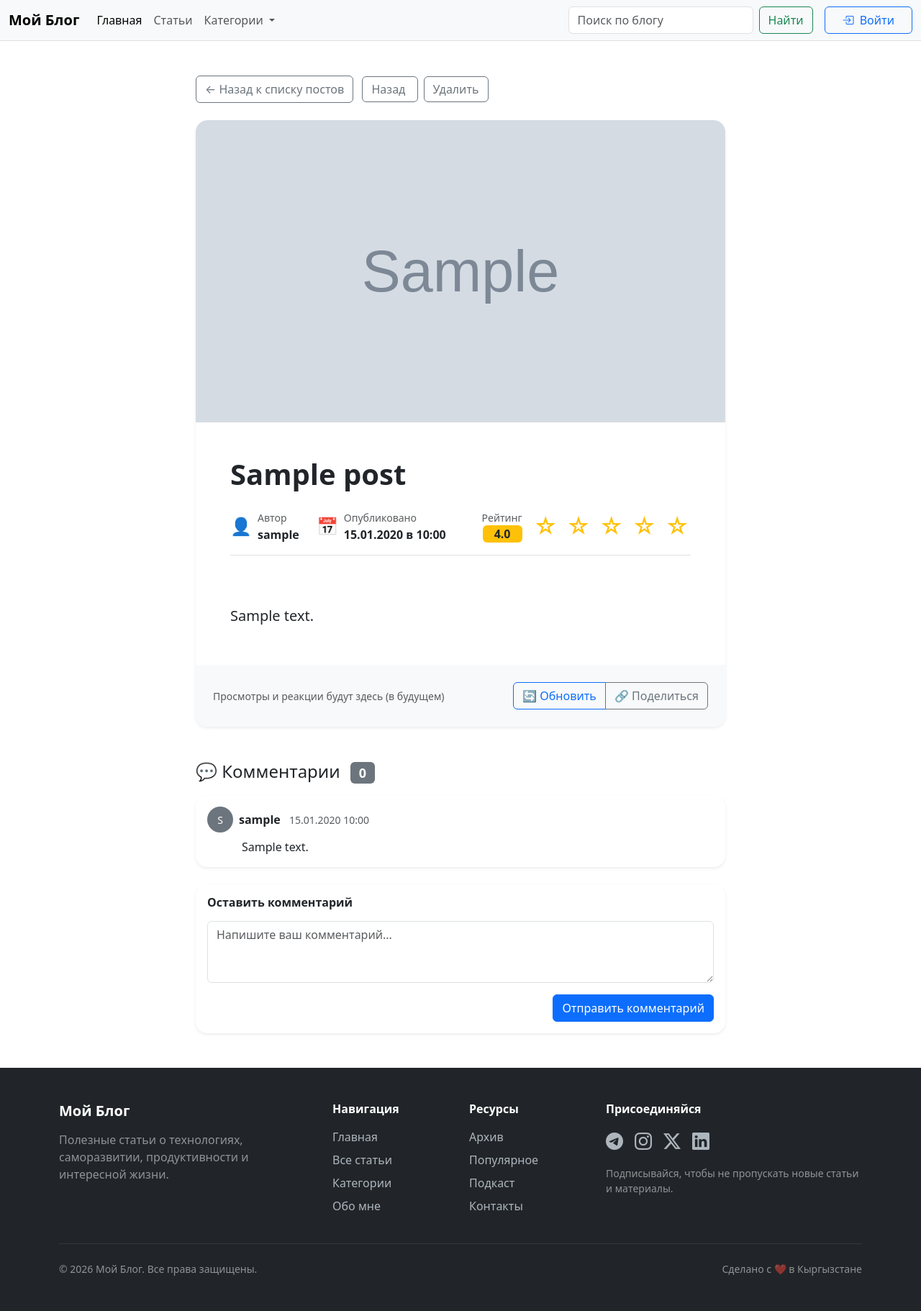
After one commit to Mixa101/66-2, a Django app: page /posts/1 in a window 1280 px wide. The commit adds this page. Shown: the whole page at 72% size. Run offline with Django 5.2, Linux system fonts and the light colour scheme; tables that the repository leaves empty hold one stand-in row (values such as "Sample post"); grey boxes marked "Sample" are stand-in pictures.

Commit message:
lesson 8

```diff
--- a/blog/settings.py
+++ b/blog/settings.py
@@ -126,3 +126,4 @@ STATIC_URL = "static/"
 STATICFILES_DIRS = [
     BASE_DIR / "static",
 ]
+# ============================ SQL LOGGING ============================
--- a/blog/urls.py
+++ b/blog/urls.py
@@ -20,17 +20,34 @@ from django.conf.urls.static import static
 from django.contrib import admin
 from django.urls import path
 
-from posts.views import about, home, post_create, post_list
+from posts.views import (
+    CreateCommentGenericView,
+    DeletePostView,
+    PostDetailView,
+    PostListView,
+    PostUpdateView,
+    about,
+    home,
+    my_posts,
+    post_create,
+)
 from users.views import login_view, register_view
 
 urlpatterns = [
     path("admin", admin.site.urls),
     path("", home),
     path("about/", about, name="about"),
-    path("posts/", post_list, name="post_list"),
+    path("posts/", PostListView.as_view(), name="post_list"),
+    path("posts/<int:pk>", PostDetailView.as_view(), name="post_detail"),
     path("posts/create", post_create, name="post_create"),
+    path("posts/edit/<int:pk>", PostUpdateView.as_view(), name="post_edit"),
+    path("posts/my_posts", my_posts, name="my_posts"),
+    path(
+        "posts/<int:pk>/comment", CreateCommentGenericView.as_view(), name="add_comment"
+    ),
     path("user/login/", login_view, name="login"),
     path("user/register/", register_view, name="register"),
+    path("posts/<int:pk>/delete", DeletePostView.as_view(), name="delete_post"),
 ]
 
 if settings.DEBUG:
--- a/posts/views.py
+++ b/posts/views.py
@@ -1,10 +1,28 @@
+from typing import Any
+
 from django.contrib.auth.decorators import login_required
+from django.contrib.auth.mixins import LoginRequiredMixin
+from django.db.models import Q
+from django.db.models.query import QuerySet
+from django.forms.models import BaseModelForm
+from django.http import HttpResponseRedirect
 from django.http.request import HttpRequest
-from django.http.response import HttpResponse, HttpResponseBadRequest
+from django.http.response import (
+    HttpResponse,
+    HttpResponseBadRequest,
+)
 from django.shortcuts import redirect, render
+from django.urls import reverse, reverse_lazy
+from django.views.generic import (
+    CreateView,
+    DeleteView,
+    DetailView,
+    ListView,
+    UpdateView,
+)
 
-from posts.form import PostForm
-from posts.models import Post
+from posts.form import PostEditForm, PostForm
+from posts.models import Comment, Post
 
 
 def home(request):
@@ -21,17 +39,45 @@ def about(request):
     return HttpResponseBadRequest(response)
 
 
-def post_list(request: HttpRequest):
+# def post_list(request: HttpRequest):
 
-    posts = Post.objects.filter().select_related("user")
+#     posts = Post.objects.filter().select_related("user")
 
-    if search := request.GET.get("search", None):
-        posts = posts.filter(title__icontains=search)
+#     if search := request.GET.get("search", None):
+#         posts = posts.filter(title__icontains=search)
 
-    post_count = posts.count
-    context_obj = {"posts": posts, "count": post_count}
+#     post_count = posts.count
+#     posts = posts.all
+#     context_obj = {"posts": posts, "count": post_count}
 
-    return render(request, "posts/post_list.html", context_obj)
+#     return render(request, "posts/post_list.html", context_obj)
+
+
+class PostListView(ListView):
+    model = Post
+    context_object_name = "posts"
+    template_name = "posts/post_list.html"
+    paginate_by = 5
+
+    def get_context_data(self, **kwargs) -> dict[str, Any]:
+        context = super().get_context_data(**kwargs)
+        posts_count = context["posts"].count
+        for post in context["posts"]:
+            print(post.title_rate)
+        context["count"] = posts_count
+
+        return context
+
+    def get_queryset(self) -> QuerySet[Any]:
+        qs = (
+            Post.objects.all()
+            .select_related("user")
+            .prefetch_related("comments", "comments__user")
+        )
+        if search := self.request.GET.get("search", None):
+            qs = qs.filter((Q(title__icontains=search) | Q(content__icontains=search)))
+
+        return qs
 
 
 @login_required
@@ -49,3 +95,119 @@ def post_create(request: HttpRequest):
         )
 
     return render(request, "posts/post_create.html", context={"form": post_form})
+
+
+@login_required
+def my_posts(request: HttpRequest):
+    user = request.user
+
+    posts = (
+        Post.objects.filter(user=user)
+        .select_related("user")
+        .prefetch_related("comments")
+        .all()
+    )
+    if search := request.GET.get("search", None):
+        posts = posts.filter(title__icontains=search)
+
+    post_count = posts.count()
+    return render(
+        request, "posts/post_list.html", context={"posts": posts, "count": post_count}
+    )
+
+
+# def post_detail(request: HttpRequest, pk):
+#     post = (
+#         Post.objects.select_related("user")
+#         .prefetch_related("comments", "comments__user")
+#         .get(id=pk)
+#     )
+#     return render(request, "posts/post_detail.html", context={"post": post})
+class PostDetailView(DetailView):
+    model = Post
+    context_object_name = "post"
+    template_name = "posts/post_detail.html"
+
+    def get_object(self, queryset: QuerySet[Any] | None = None) -> Post:
+        qs = queryset
+        if queryset:
+            qs = queryset.prefetch_related("comments", "comments__user").select_related(
+                "user"
+            )
+        return super().get_object(qs)
+
+
+# @login_required
+# def post_edit(request: HttpRequest, pk):
+#     post = Post.objects.select_related("user").get(id=pk)
+
+#     user = request.user
+
+#     if post.user != user:
+#         return render(request, "posts/post_detail.html", context={"post": post})
+
+#     if request.method.lower() == "post":
+#         form = PostEditForm(request.POST, request.FILES)
+
+#         if form.is_valid():
+#             cleaned_data = form.cleaned_data
+
+#             if title := cleaned_data.get("title"):
+#                 post.title = title
+#             if content := cleaned_data.get("content"):
+#                 post.content = content
+
+#             if rate := cleaned_data.get("rate"):
+#                 post.rate = rate
+
+#             if image := cleaned_data.get("image"):
+#                 post.image = image
+
+#             post.save()
+
+#             return redirect("post_detail", pk=post.pk)
+
+#     return render(request, "posts/post_edit.html", context={"post": post})
+
+
+class PostUpdateView(LoginRequiredMixin, UpdateView):
+    model = Post
+    form_class = PostEditForm
+    # fields = ["title", "content", "rate", "image"]
+    template_name = "posts/post_edit.html"
+    success_url = reverse_lazy("post_list")
+
+    def post(self, request: HttpRequest, *args: str, **kwargs: Any) -> HttpResponse:
+        response = super().post(request, *args, **kwargs)
+
+        return HttpResponseRedirect(
+            reverse("post_detail", kwargs={"pk": self.kwargs["pk"]})
+        )
+
+
+class CreateCommentGenericView(CreateView):
+    model = Comment
+    fields = ["content"]
+    success_url = reverse_lazy("post_list")
+
+    def form_valid(self, form: BaseModelForm) -> HttpResponse:
+        post = Post.objects.get(id=self.kwargs["pk"])
+        form.instance.post = post
+        if self.request.user.is_anonymous:
+            form.instance.user = None
+        else:
+            form.instance.user = self.request.user
+        form.instance.save()
+        return super().form_valid(form)
+
+    def post(self, request: HttpRequest, *args: str, **kwargs) -> HttpResponse:
+        response = super().post(request, *args, **kwargs)
+
+        return HttpResponseRedirect(
+            reverse("post_detail", kwargs={"pk": self.kwargs["pk"]})
+        )
+
+
+class DeletePostView(DeleteView):
+    model = Post
+    success_url = reverse_lazy("post_list")
--- a/templates/base.html
+++ b/templates/base.html
@@ -78,6 +78,9 @@
                 {% if user.is_authenticated %}
                 <a href="{% url 'post_create' %}" class="btn btn-primary px-3">
                     <i class="bi bi-plus-lg me-1"></i> Создать пост
+                </a>
+                <a href="{% url 'my_posts' %}" class="btn btn-primary px-3">
+                    Мои посты
                 </a>
                     <!-- Пользователь авторизован -->
                     <div class="dropdown">
--- /dev/null
+++ b/templates/posts/post_detail.html
@@ -0,0 +1,209 @@
+{% extends "base.html" %}
+
+{% block title %}{{ post.title }} | Детали поста{% endblock %}
+
+{% block content %}
+<div class="container py-5">
+  <div class="row justify-content-center">
+    <div class="col-lg-8">
+
+      <!-- Кнопка назад -->
+      <div class="mb-4">
+        <a href="{% url 'post_list' %}" class="btn btn-outline-secondary">
+          ← Назад к списку постов
+        </a>
+        {% if post.user == user %}
+        <div class="mb-4">
+        <a href="{% url 'post_edit' post.id %}" class="btn btn-outline-secondary">
+          Редактировать
+        </a>
+        {% endif %}
+        <a href="javascript:history.back()" class="btn btn-outline-secondary ms-2 d-none d-md-inline">
+          Назад
+        </a>
+        <a href="{% url 'delete_post' post.id %}" class="btn btn-outline-secondary ms-2 d-none d-md-inline">
+          Удалить
+        </a>
+      </div>
+
+      <!-- Карточка поста -->
+      <div class="card shadow-sm border-0 overflow-hidden">
+
+        <!-- Изображение -->
+        {% if post.image %}
+          <img src="{{ post.image.url }}"
+               class="card-img-top img-fluid w-100"
+               alt="{{ post.title }}"
+               style="max-height: 420px; object-fit: cover;">
+        {% else %}
+          <div class="card-img-top bg-light d-flex align-items-center justify-content-center"
+               style="height: 220px; background: linear-gradient(135deg, #f8f9fa 0%, #e9ecef 100%);">
+            <div class="text-center text-muted">
+              <div style="font-size: 3rem; opacity: 0.6;">🖼️</div>
+              <p class="mb-0 mt-2">Изображение отсутствует</p>
+            </div>
+          </div>
+        {% endif %}
+
+        <div class="card-body p-4 p-md-5">
+
+          <!-- Заголовок -->
+          <h1 class="card-title display-6 fw-bold mb-4 text-dark">{{ post.title }}</h1>
+
+          <!-- Мета-информация -->
+          <div class="d-flex flex-wrap align-items-center gap-3 gap-md-4 mb-4 pb-3 border-bottom">
+
+            <!-- Автор -->
+            <div class="d-flex align-items-center">
+              <span class="fs-4 me-2">👤</span>
+              <div>
+                <span class="text-muted small">Автор</span><br>
+                <span class="fw-semibold">{{ post.user.username }}</span>
+              </div>
+            </div>
+
+            <!-- Дата -->
+            <div class="d-flex align-items-center">
+              <span class="fs-4 me-2">📅</span>
+              <div>
+                <span class="text-muted small">Опубликовано</span><br>
+                <span class="fw-semibold">{{ post.created_at|date:"d.m.Y в H:i" }}</span>
+              </div>
+            </div>
+
+            <!-- Рейтинг -->
+            <div class="d-flex align-items-center ms-md-auto">
+              <div class="text-end me-3">
+                <span class="text-muted small d-block">Рейтинг</span>
+                <span class="badge bg-warning text-dark fs-6 px-3 py-1">{{ post.rate|floatformat:"1" }}</span>
+              </div>
+              <div>
+                <span class="fs-2 text-warning" style="letter-spacing: 2px;">
+                  {% for i in "12345" %}
+                    {% if forloop.counter <= post.rate|floatformat:0 %}
+                      ⭐
+                    {% else %}
+                      ☆
+                    {% endif %}
+                  {% endfor %}
+                </span>
+              </div>
+            </div>
+
+          </div>
+
+          <!-- Контент поста -->
+          <div class="post-content">
+            <div class="fs-5 lh-lg text-dark" style="white-space: pre-line;">
+              {{ post.content|linebreaksbr }}
+            </div>
+          </div>
+
+        </div>
+
+        <!-- Футер карточки -->
+        <div class="card-footer bg-light border-0 p-4">
+          <div class="d-flex flex-column flex-md-row justify-content-between align-items-center gap-3">
+
+            <div class="text-muted small">
+              Просмотры и реакции будут здесь (в будущем)
+            </div>
+
+            <div class="btn-group">
+              <button class="btn btn-outline-primary" onclick="window.location.reload()">
+                🔄 Обновить
+              </button>
+              <a href="#" class="btn btn-outline-secondary">
+                🔗 Поделиться
+              </a>
+            </div>
+
+          </div>
+        </div>
+
+      </div>
+<!-- ==================== БЛОК КОММЕНТАРИЕВ ==================== -->
+<div class="mt-5">
+  <div class="d-flex align-items-center justify-content-between mb-3">
+    <h4 class="mb-0">
+      💬 Комментарии
+      <span class="badge bg-secondary ms-2">{{ comments.count|default:0 }}</span>
+    </h4>
+  </div>
+
+  <!-- Список комментариев -->
+    <div class="mb-4">
+      {% for comment in post.comments.all %}
+        <div class="card mb-3 border-0 shadow-sm">
+          <div class="card-body">
+            <div class="d-flex justify-content-between align-items-center mb-2">
+              <div class="d-flex align-items-center">
+                <div class="bg-secondary text-white rounded-circle d-flex align-items-center justify-content-center me-2"
+                     style="width: 36px; height: 36px; font-size: 14px;">
+                  {% if comment.user %}
+                  {{ comment.user.username|slice:":1"|upper }}
+                  {% else %}
+                  Анонимный пользователь
+                  {% endif %}
+                </div>
+                <div>
+                  <strong>{{ comment.user.username }}</strong>
+                  <small class="text-muted ms-2">{{ comment.created_at|date:"d.m.Y H:i" }}</small>
+                </div>
+              </div>
+            </div>
+
+            <div class="ps-5">
+              <p class="mb-0 text-dark" style="white-space: pre-line;">{{ comment.content }}</p>
+            </div>
+          </div>
+        </div>
+      {% endfor %}
+    </div>
+    <!-- <div class="alert alert-light border text-center py-4 mb-4">
+      <p class="text-muted mb-0">Пока нет комментариев. Будьте первым!</p>
+    </div> -->
+
+  <!-- Форма добавления комментария -->
+  <div class="card border-0 shadow-sm">
+    <div class="card-body">
+      <h6 class="mb-3 fw-semibold">Оставить комментарий</h6>
+
+      <form method="post" action="{% url 'add_comment' post.pk %}">
+        {% csrf_token %}
+
+        <div class="mb-3">
+          <textarea
+            name="content"
+            class="form-control"
+            rows="3"
+            placeholder="Напишите ваш комментарий..."
+            required></textarea>
+        </div>
+
+        <div class="d-flex justify-content-end">
+          <button type="submit" class="btn btn-primary">
+            Отправить комментарий
+          </button>
+        </div>
+      </form>
+    </div>
+  </div>
+</div>
+
+    </div>
+  </div>
+</div>
+
+<style>
+  .post-content p {
+    margin-bottom: 1.25rem;
+  }
+  .card {
+    border-radius: 16px;
+  }
+  .card-img-top {
+    border-radius: 16px 16px 0 0;
+  }
+</style>
+{% endblock %}
```
Also changed, not shown: posts/form.py (+28 -0 lines), posts/models.py (+28 -1 lines), templates/posts/post_confirm_delete.html (added, +11 -0 lines), templates/posts/post_edit.html (added, +163 -0 lines), templates/posts/post_list.html (+51 -3 lines), README.md, posts/migrations/0006_alter_post_user_comment.py (added), posts/migrations/0007_alter_post_title.py (added).
